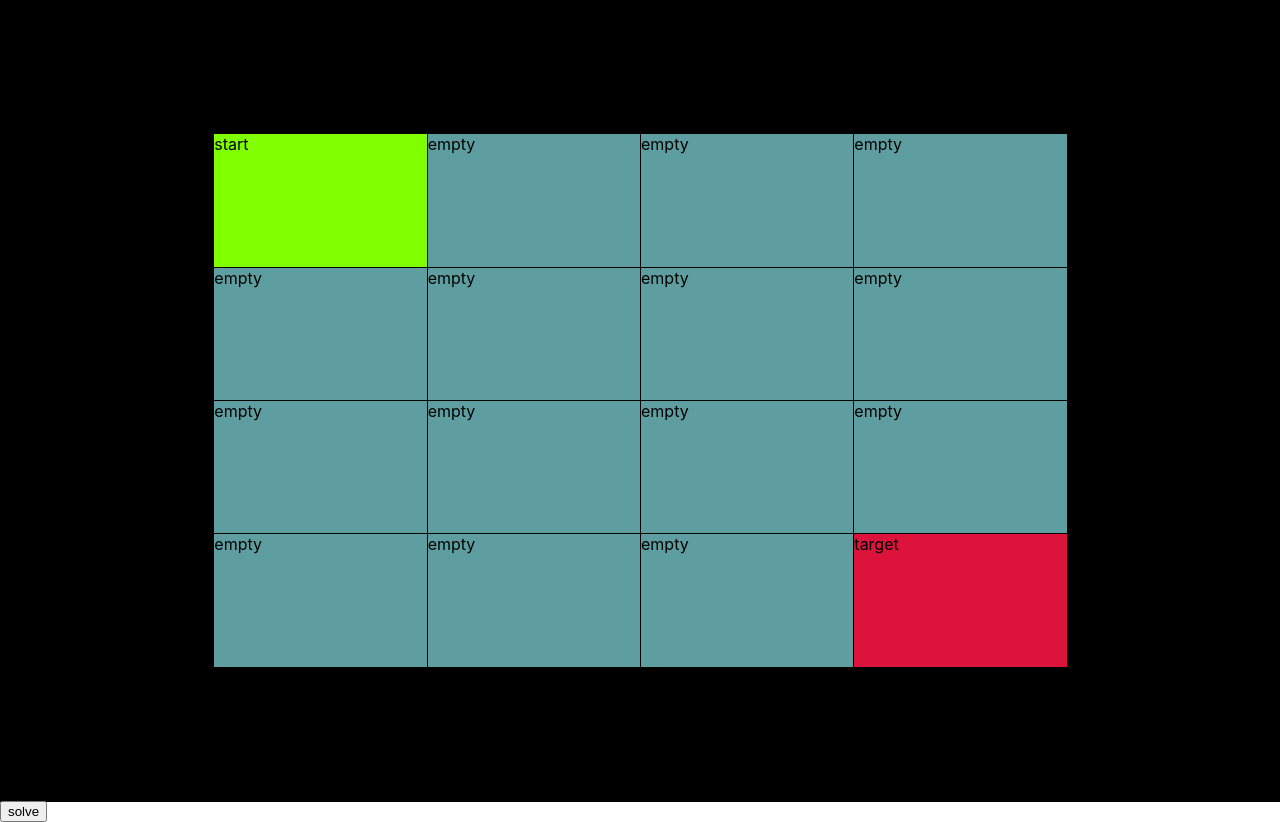
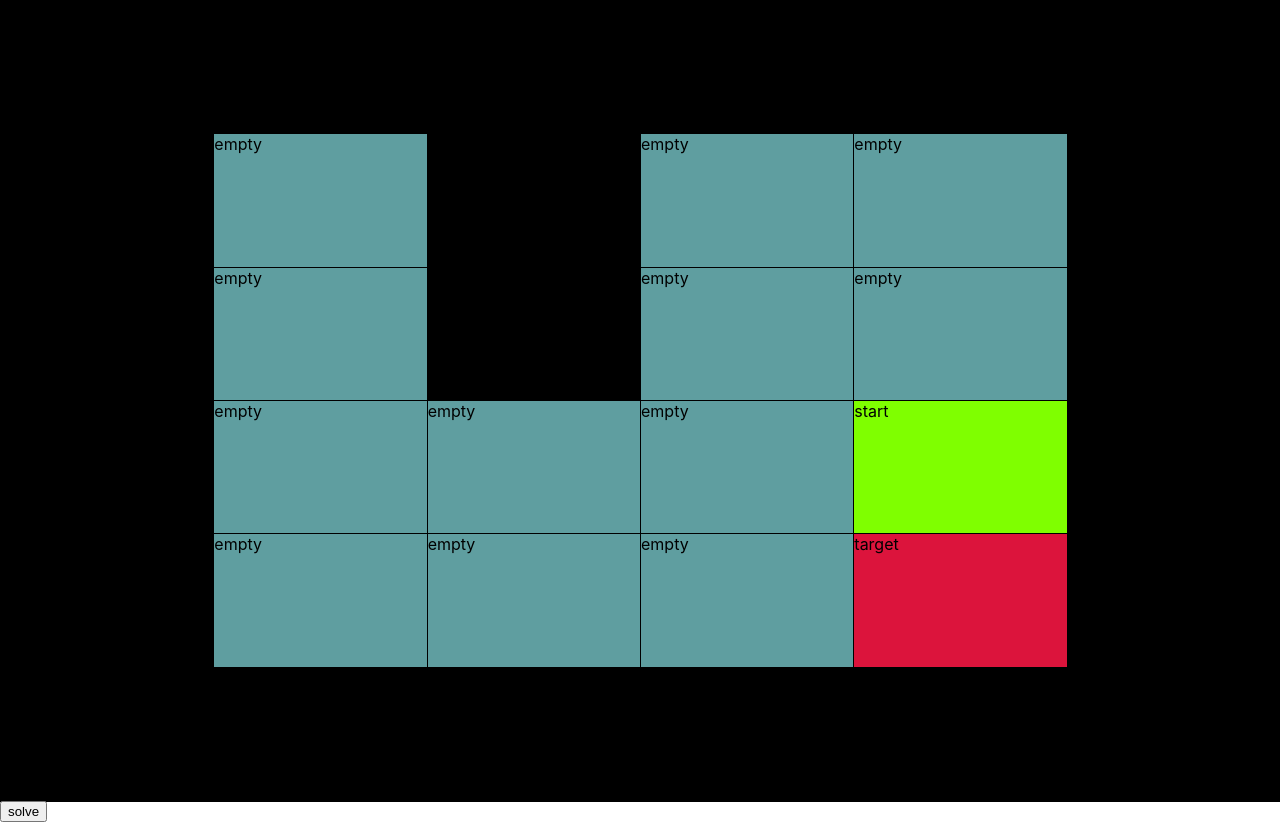
Before and after one commit to alexorfanoud/mazes-frontend, a React (Create React App) app: page / in a window 1280 px wide. Built offline with nearby package versions, Linux system fonts and the light colour scheme.

Commit message:
implemented HashMap and pathfinder function

```diff
--- a/src/algorithms/pathfinder.js
+++ b/src/algorithms/pathfinder.js
@@ -2,71 +2,29 @@ import {evaluate} from './nodeEval/index'
 import {adjacent} from './adjacent/index'
 import {linePath} from './slidePath'
 import Priority_queue from '../dataStructures/PriorityQueue'
+import HashMap from '../dataStructures/HashMap'
 
-import {  Point, nodeEquals } from '../helpers/BoardFunctions'
+import { nodeEquals } from '../helpers/BoardFunctions'
 
-
-// export const pathfinder = (arr, src, target, alg) => {
-//     //------variables------------//
-//     let gridSize = Math.floor(arr.length);
-//     let dist = Array(arr.length).fill().map( () => Array(arr.length).fill(0));
-//     let previous = Array(arr.length).fill().map( () => Array(arr.length).fill(Point(-1,-1)));
-//     let evaluateNode = evaluate(alg)
-//     let to_visit = new Priority_queue(), visited=[], path=[], current;
-//     to_visit.push(cordsToIndex(src))
-//     //-----algorithm----------//
-//     while(to_visit.length() > 0){
-
-//         current = to_visit.shift();
-//         visited.push(current);
-//         if(current.i === target.i && current.j===target.j ) {
-
-//                 while(current.i!==src.i || current.j!==src.j){
-//                     if(alg==='slide'){
-//                         path = linePath(previous[current.i][current.j],current,gridSize).concat(path)
-//                     }
-//                     else {
-//                         path.unshift(current);
-//                     }
-//                     current = previous[current];
-//                 }
-//             return {visited:visited,path:path}
-//         }
-
-//         adjacent(current,gridSize,arr,alg).map( adj => {
-//             if(arr[adj].type!=='obstacle' && previous[adj]===0 && adj!==src) {
-//                 previous[adj] = current;
-//                 dist[adj]=dist[current]+1;
-//                 to_visit.push(adj,evaluateNode(adj,dist,target,gridSize));
-
-//                 }
-//                 return adj
-//         })
-//     }
-
-//     return {visited:visited,path:path}
-// }
 
 export const pathfinder = (start,target,grid,algorithm) => {
 
     let visited = [], path = [], current;
-    let distances = new Map(); distances.set(start,0);
-    let previous = new Map(); previous.set(start,-1);
+    let distances = new HashMap(); distances.set(start,0);
+    let previous = new HashMap(); previous.set(start,-1);
     let nodeEvaluation = (node) => evaluate(algorithm)(node,distances,target,grid.length);
     let toVisit = new Priority_queue();
     toVisit.push(start,nodeEvaluation(start))
 
     while( toVisit.length() > 0 ){
         current  = toVisit.shift();
-        console.log('current',current)
         if(nodeEquals(current,target)){
 
             return { visited: visited, path:path}
         }
         visited.push(current);
         adjacent(current,grid,algorithm).map( adj => {
-            console.log('adj',adj);
-            console.log('previous.has',previous.has(adj))
+
             if(!previous.has(adj)){
                 previous.set(adj,current);
                 distances.set(adj,distances.get(current)+1)
--- a/src/components/Board/Board.js
+++ b/src/components/Board/Board.js
@@ -2,13 +2,15 @@ import React, { useState } from 'react'
 import PropTypes from 'prop-types'
 
 import { Boxify, RowStyle, ColumnStyle } from './Utils'
-import { cordsToIndex, edgeNode, Point } from '../../helpers/BoardFunctions'
+import { cordsToIndex, edgeNode, Point, mapInputToGrid } from '../../helpers/BoardFunctions'
 import { pathfinder } from '../../algorithms/pathfinder'
 
 import './Board.css'
 
 export default function Board({maze}) {
     const [gridSize,setGridSize] = useState( !!maze ? Math.floor(Math.sqrt(maze.length)) + 2 : 16)
+    const [start,setStart] = useState(!!maze ? mapInputToGrid(maze.findIndex(el => el==='S'),gridSize):Point(1,1));
+    const [target,setTarget] = useState(!!maze ? mapInputToGrid(maze.findIndex(el => el==='T'),gridSize):Point(1,1));
     const [grid,setGrid] = useState(
         Array(gridSize).fill().map( (_,i) => (
             Array(gridSize).fill().map( (_,j) => (
@@ -19,19 +21,20 @@ export default function Board({maze}) {
     )
     const onClick = () => {
         let gridcpy = grid.slice();
-        pathfinder(Point(1,1),Point(4,4),gridcpy,'BFS').visited.map(vis => {
-            gridcpy[vis.i][vis.j] = 'V'
+        pathfinder(start,target,gridcpy,'BFS').visited.map(vis => {
+            gridcpy[vis.i][vis.j] = 'V';
+            return 0;
         });
         setGrid(gridcpy)
     }
     return (
         <div className='board' >
             {
-                grid.map(row=> (
-                    <div className='board-row' style={RowStyle(gridSize)}>
+                grid.map((row,i)=> (
+                    <div className='board-row' style={RowStyle(gridSize)} key={i}>
                         {
-                            row.map(col=>(
-                                <div className='board-column' style={ColumnStyle(gridSize)}>
+                            row.map((col,j)=>(
+                                <div className='board-column' style={ColumnStyle(gridSize)} key={cordsToIndex(i,j,gridSize)}>
                                     {Boxify(col)}
                                 </div>
                             ))
--- a/src/constants/Mazes.js
+++ b/src/constants/Mazes.js
@@ -91,9 +91,9 @@ export const EmptyMaze =
 {
     maze_name:'EmptyMaze',
     maze:[
-        'S','.','.','.',
-        '.','.','.','.',
-        '.','.','.','.',
+        '.','X','.','.',
+        '.','X','.','.',
+        '.','.','.','S',
         '.','.','.','T',
 
 
--- /dev/null
+++ b/src/dataStructures/HashMap.js
@@ -0,0 +1,15 @@
+export default class HashMap {
+    constructor(){
+       this.map = {};
+    }
+    set = (key,value) => {
+        this.map[JSON.stringify(key)] = value;
+        return this.map
+    }
+    has = (key) => !!this.map[JSON.stringify(key)]
+    entries = () => (
+        Object.keys(this.map).map( key => [key,this.map[key]])
+    )
+    get = (key) => (this.map[JSON.stringify(key)])
+    delete = (key) => (delete this.map[JSON.stringify(key)])
+}
--- a/src/helpers/BoardFunctions.js
+++ b/src/helpers/BoardFunctions.js
@@ -17,3 +17,8 @@ export const edgeNode = (node, gridSize) => {
     const {i,j} = node;
     return i === 0 || j===0 || i===gridSize - 1 || j===gridSize -1;
 }
+
+export const mapInputToGrid = (index,gridSize) => {
+    let previousCords = indexToCords(index,gridSize-2);
+    return Point(previousCords.i+1,previousCords.j+1)
+}
```
Also changed, not shown: public/manifest.json, src/components/Board/Utils.js (line endings or trailing spaces).
